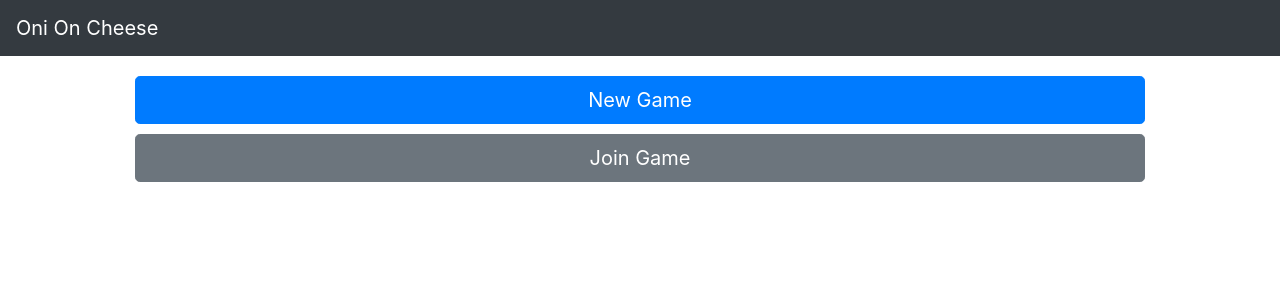
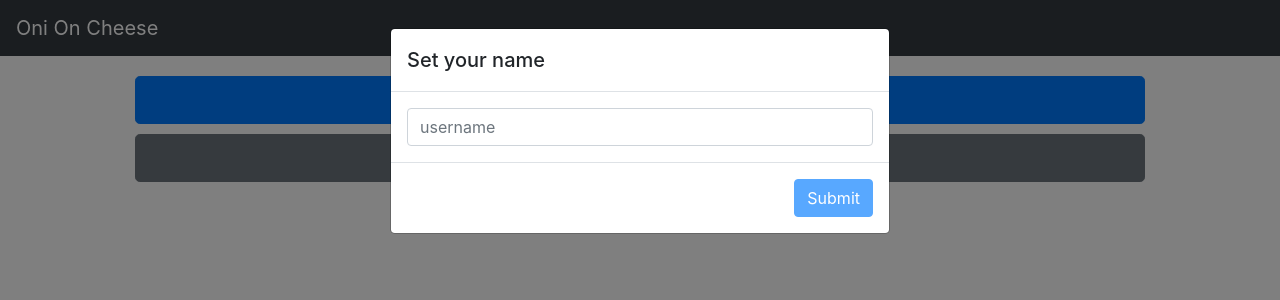
Before and after one commit to duyoji/oni-on-cheese, a React (Create React App) app: page / in a window 1280 px wide. Shown: the top 300 px of the page. Built offline with nearby package versions, Linux system fonts and the light colour scheme; no server answers; what fontawesome-markers, react-google-maps would draw is missing.

Commit message:
Created modals/InputUserNameModal and test for that. And Incorporated the modal into App.jsx.

```diff
--- a/src/components/App.jsx
+++ b/src/components/App.jsx
@@ -6,6 +6,7 @@ import GameListPage from '../containers/GameListPage';
 import MapPage from '../containers/MapPage';
 import Header from '../containers/Header'
 import { addHandlerListener } from '../socketHandlers/connect';
+import InputUserNameModal from '../containers/modals/InputUserNameModal'
 
 class App extends Component {
   componentDidMount() {
@@ -19,6 +20,7 @@ class App extends Component {
         <Route exact={true} path="/" component={TopPage} />
         <Route exact={true} path="/game-list" component={GameListPage} />
         <Route exact={true} path="/map" component={MapPage} />
+        <InputUserNameModal />
       </div>
     );
   }
--- /dev/null
+++ b/src/components/modals/InputUserNameModal.jsx
@@ -0,0 +1,69 @@
+import React, { Component } from 'react';
+import PropTypes from 'prop-types';
+import {
+  Button,
+  Modal,
+  ModalHeader,
+  ModalBody,
+  ModalFooter,
+  InputGroup,
+  Input
+} from 'reactstrap';
+
+class InputUserNameModal extends Component {
+  constructor(props) {
+    super(props);
+    this.state = {
+      currentUserName: ''
+    };
+
+    this.handleSubmit = this.handleSubmit.bind(this);
+    this.handleChange = this.handleChange.bind(this);
+  }
+
+  handleChange(event) {
+    this.setState({
+      currentUserName: event.target.value
+    });
+  }
+
+  handleSubmit(event) {
+    this.props.setUserName(this.state.currentUserName);
+  }
+
+  render() {
+    return (
+      <div className="InputUserNameModal">
+        <Modal isOpen={!this.props.userName}>
+          <ModalHeader>Set your name</ModalHeader>
+          <ModalBody>
+            <InputGroup>
+              <Input
+                type="text"
+                name="uaername"
+                id="username"
+                placeholder="username"
+                value={this.state.currentUserName}
+                onChange={this.handleChange}/>
+            </InputGroup>
+          </ModalBody>
+          <ModalFooter>
+            <Button
+              color="primary"
+              onClick={this.handleSubmit}
+              disabled={!this.state.currentUserName}>
+              Submit
+            </Button>
+          </ModalFooter>
+        </Modal>
+      </div>
+    );
+  }
+}
+
+InputUserNameModal.propTypes = {
+  setUserName: PropTypes.func.isRequired,
+  userName: PropTypes.string
+};
+
+export default InputUserNameModal;
--- /dev/null
+++ b/src/containers/modals/InputUserNameModal.jsx
@@ -0,0 +1,20 @@
+import { connect } from 'react-redux';
+import InputUserNameModal from '../../components/modals/InputUserNameModal';
+import { setUserName } from '../../actions/setUserName';
+
+const mapStateToProps = state => {
+  return {
+    userName: state.userName,
+  }
+};
+
+const mapDispatchToProps = dispatch => ({
+  setUserName: (userName) => {
+    dispatch( setUserName(userName) );
+  }
+});
+
+export default connect(
+  mapStateToProps,
+  mapDispatchToProps
+)(InputUserNameModal);
```
